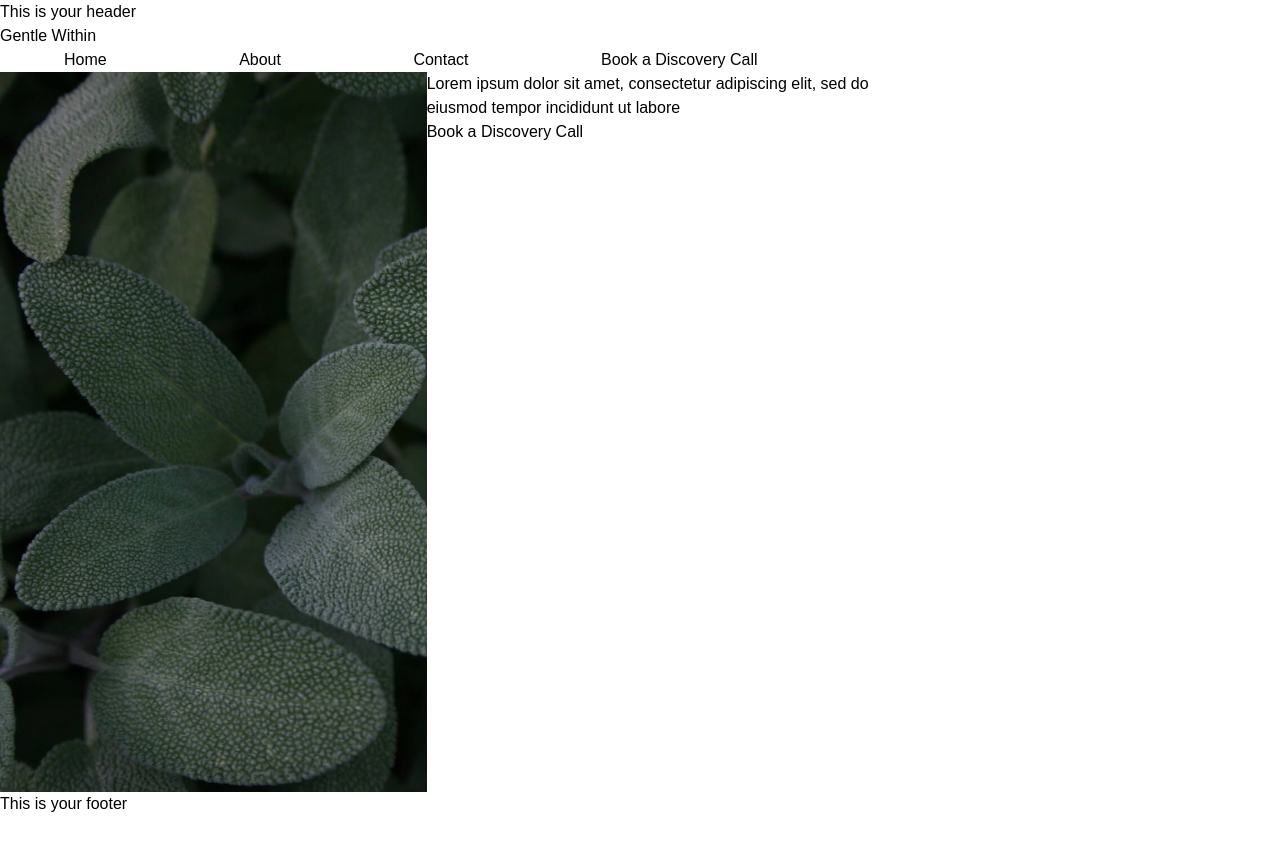
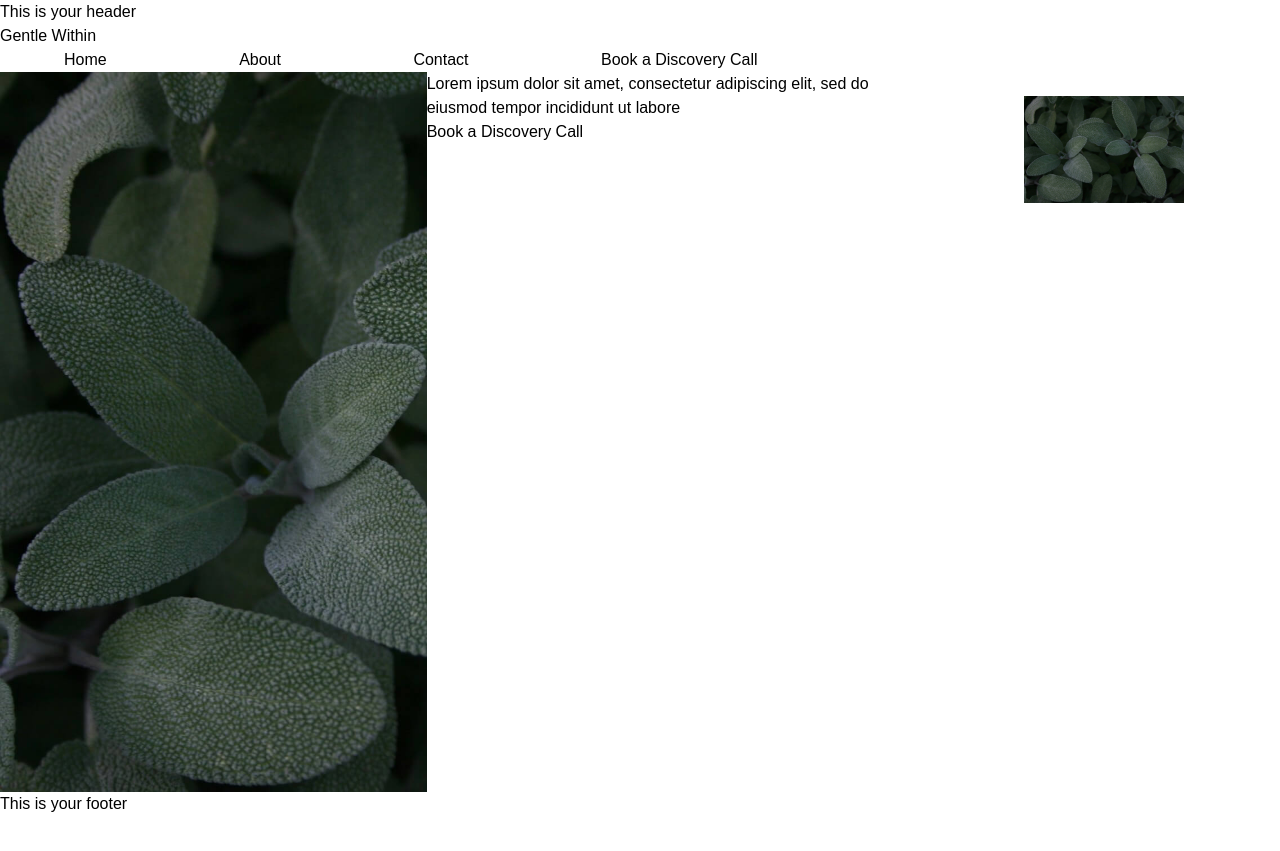
Before and after one commit to brittwoodard/gentle-within, a Jekyll site: the page built from index.html, in a window 1280 px wide. Shown: the top 851 px of the page. Built offline with Jekyll 4.4.1, drawn with Linux system fonts in a browser that asks for light colours; nearby versions of some CDN libraries.

Commit message:
header structure

```diff
--- a/assets/css/style.css
+++ b/assets/css/style.css
@@ -461,14 +461,41 @@ body {
 .fixed {
   position: fixed;
 }
+.absolute {
+  position: absolute;
+}
 .bottom-0 {
   bottom: 0px;
 }
 .left-0 {
   left: 0px;
 }
+.left-1\/2 {
+  left: 50%;
+}
+.top-\[-50px\] {
+  top: -50px;
+}
+.left-10p {
+  left: 10%;
+}
+.top-10p {
+  top: 10%;
+}
+.right-10p {
+  right: 10%;
+}
+.right-24 {
+  right: 6rem;
+}
+.top-24 {
+  top: 6rem;
+}
 .z-20 {
   z-index: 20;
+}
+.z-10 {
+  z-index: 10;
 }
 .col-span-2 {
   grid-column: span 2 / span 2;
@@ -507,14 +534,27 @@ body {
 .h-screen {
   height: 100vh;
 }
+.h-auto {
+  height: auto;
+}
 .min-h-\[80vh\] {
   min-height: 80vh;
 }
 .w-full {
   width: 100%;
 }
+.w-40 {
+  width: 10rem;
+}
 .flex-grow {
   flex-grow: 1;
+}
+.-translate-x-1\/2 {
+  --tw-translate-x: -50%;
+  transform: translate(var(--tw-translate-x), var(--tw-translate-y)) rotate(var(--tw-rotate)) skewX(var(--tw-skew-x)) skewY(var(--tw-skew-y)) scaleX(var(--tw-scale-x)) scaleY(var(--tw-scale-y));
+}
+.transform {
+  transform: translate(var(--tw-translate-x), var(--tw-translate-y)) rotate(var(--tw-rotate)) skewX(var(--tw-skew-x)) skewY(var(--tw-skew-y)) scaleX(var(--tw-scale-x)) scaleY(var(--tw-scale-y));
 }
 .cursor-pointer {
   cursor: pointer;
@@ -581,6 +621,10 @@ body {
   font-size: 1.125rem;
   line-height: 1.75rem;
 }
+.drop-shadow-lg {
+  --tw-drop-shadow: drop-shadow(0 10px 8px rgb(0 0 0 / 0.04)) drop-shadow(0 4px 3px rgb(0 0 0 / 0.1));
+  filter: var(--tw-blur) var(--tw-brightness) var(--tw-contrast) var(--tw-grayscale) var(--tw-hue-rotate) var(--tw-invert) var(--tw-saturate) var(--tw-sepia) var(--tw-drop-shadow);
+}
 
 
 /* ----------- Default Styles to apply to the whole project  --------- */
--- a/index.html
+++ b/index.html
@@ -46,4 +47,9 @@ seo:
     </div>
   </div>
 
+  <!-- Floating Image -->
+  <div class="absolute top-24 right-24 z-10">
+    <img src="{{page.header.images.featured-image.image_path}}" alt="{{page.header.images.featured-image.image_description}}" class="w-40 h-auto">
+  </div>
+
 </section>
```
Also changed, not shown: other parts of index.html (+2 -1 lines).
